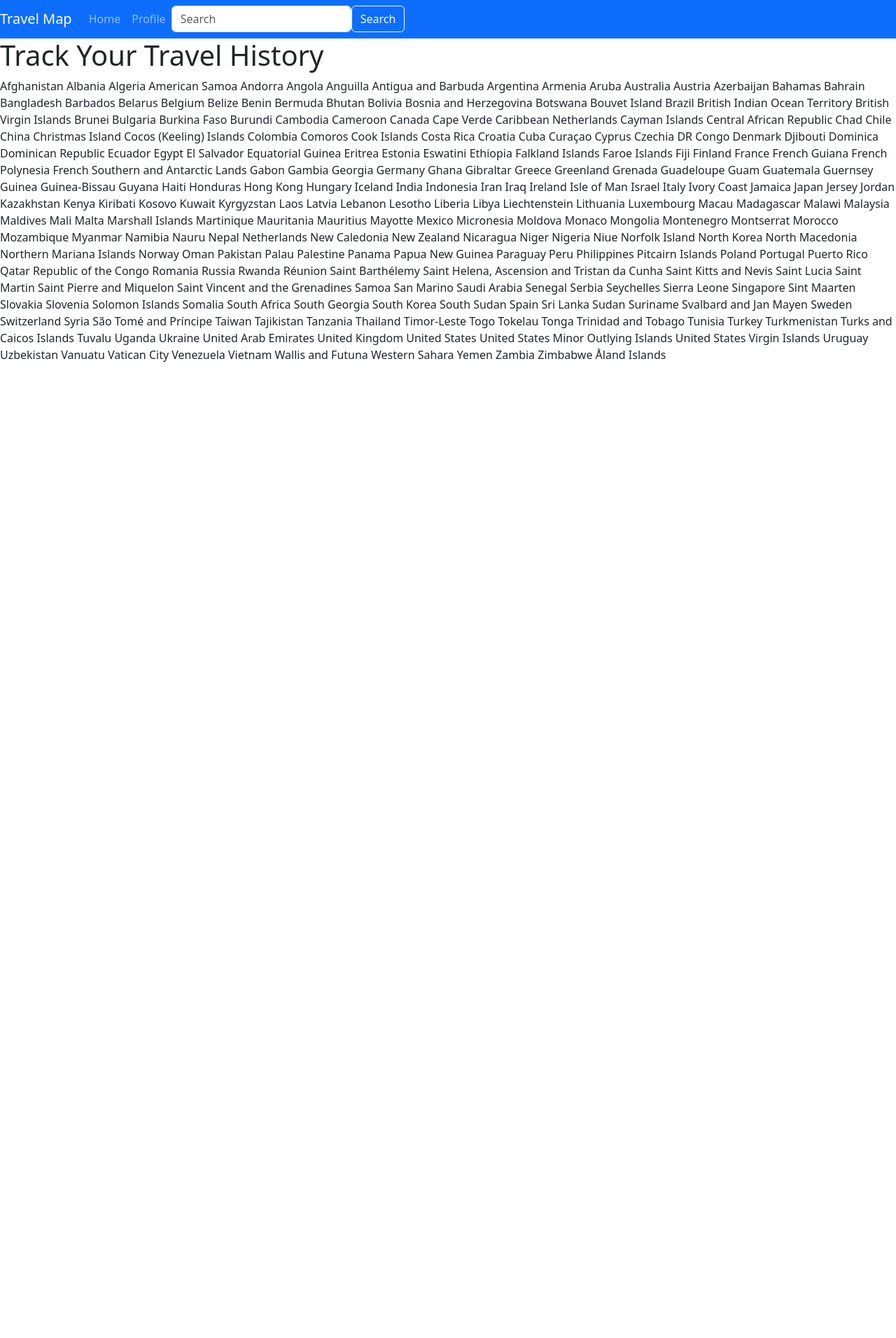
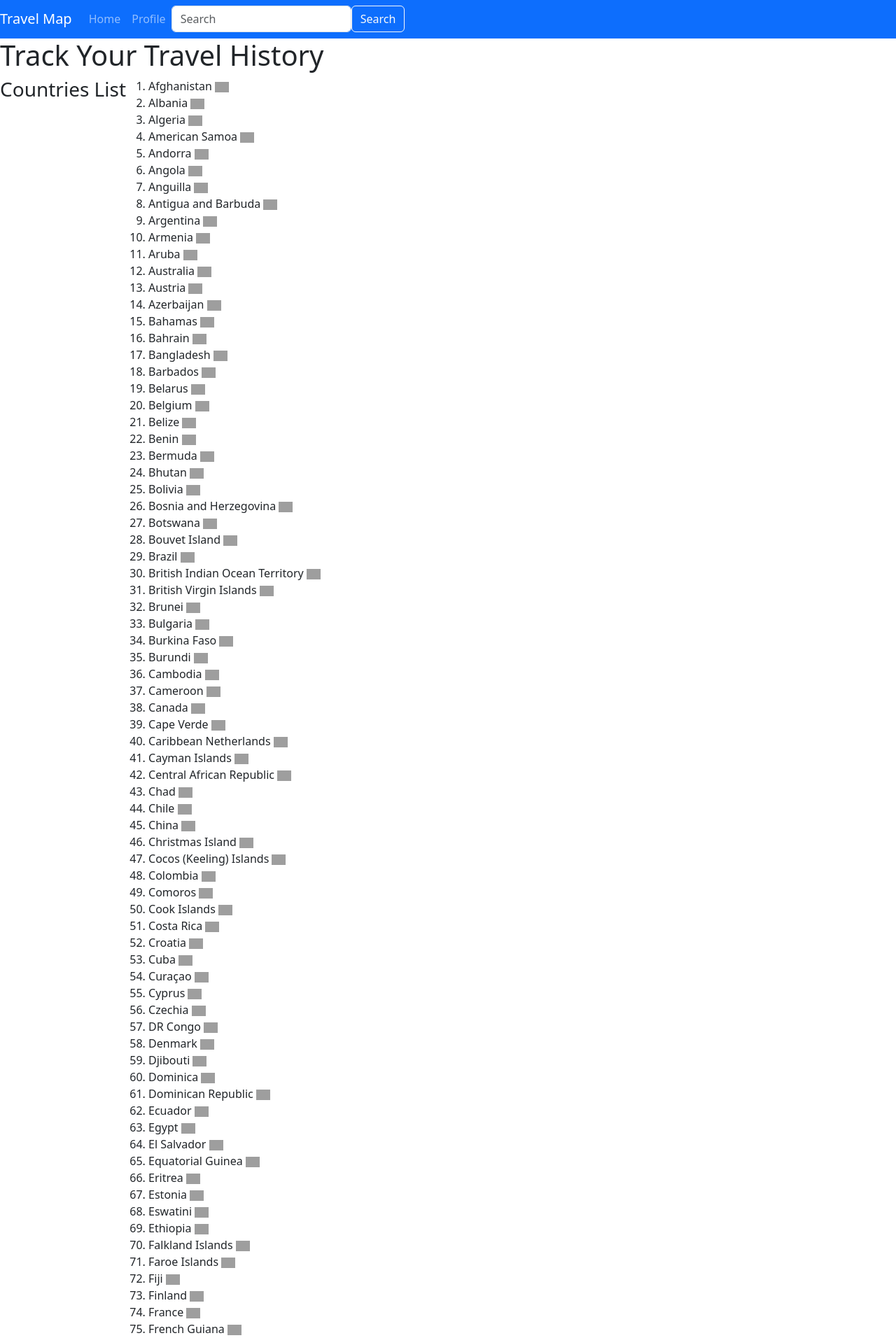
Before and after one commit to yussieik/HACKATHON_2-1, a Django app: page /homepage/ in a window 1280 px wide. Shown: the part 25-1937 px from the top of the page at 70% size. Before the commit the page ends 542 px from the top, so only its background shows below. Run offline with Django 4.2, Linux system fonts and the light colour scheme; data comes from the database, SQL or seed files in the repository; some libraries are stand-ins or nearby versions; grey boxes are pictures that could not be loaded.

Commit message:
Added country list and flags

```diff
--- a/travelmap_top/core/templates/main/index.html
+++ b/travelmap_top/core/templates/main/index.html
@@ -3,10 +3,16 @@
 {% block content %}
 
 <h1>Track Your Travel History</h1>
-<div class="d-flex justify-content-between">
-    {% for country in countries %}
-    {{ country }}
-    {% endfor %}
+<div class="d-flex justify-content-start">
+    <h3>Countries List</h3>
+
+    <ol>
+        {% for country in countries %}
+        <li>{{ country }}
+            <img src="{{country.flag}}" alt="flag" style="width: 20px;">
+        </li>
+        {% endfor %}
+    </ol>
 </div>
 
 {% endblock content %}
```
Also changed, not shown: travelmap_top/core/templates/main/profile.html (+8 -4 lines).
